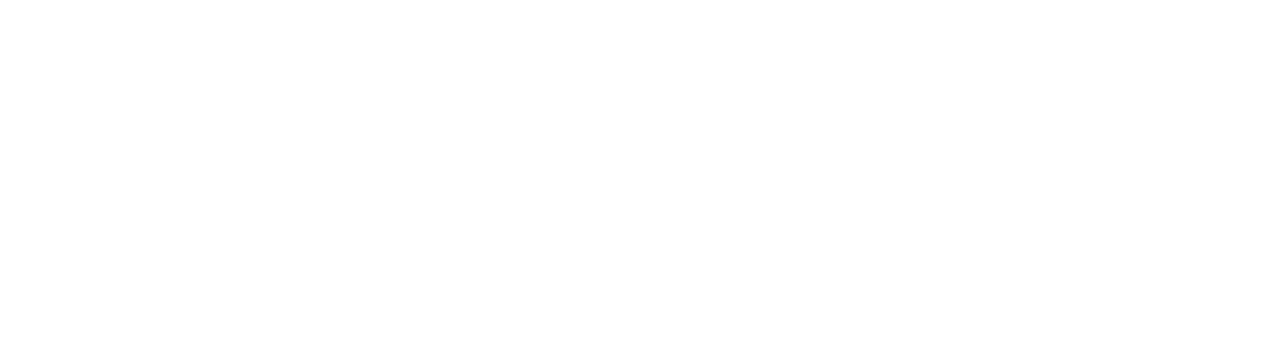
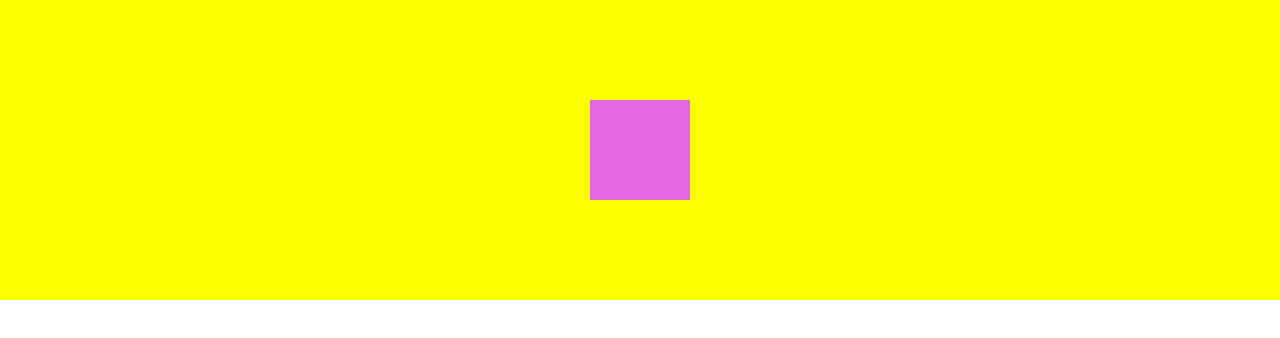
Before and after one commit to green-fox-academy/Hedvegia, a plain HTML site: page week-06/day2/2.html in a window 1280 px wide. Drawn offline with Linux system fonts and the light colour scheme.

Commit message:
exercise2

```diff
--- a/week-06/day2/2.css
+++ b/week-06/day2/2.css
@@ -0,0 +1,18 @@
+body {
+    margin: 0;
+}
+
+.flex-container {
+    display: flex;
+    background: yellow;
+    height: 300px;
+    align-items: center;
+    justify-content: center;
+}
+
+
+.purple {
+    background: rgb(228, 104, 228);
+    height: 100px;
+    width: 100px;
+}
--- a/week-06/day2/2.html
+++ b/week-06/day2/2.html
@@ -8,9 +8,7 @@
 
     <body>
         <div class="flex-container">
-            <div class="green box"></div>
             <div class="purple box"></div>
-            <div class="yellow box"></div>
         </div>
     </body>
 </html>
```
